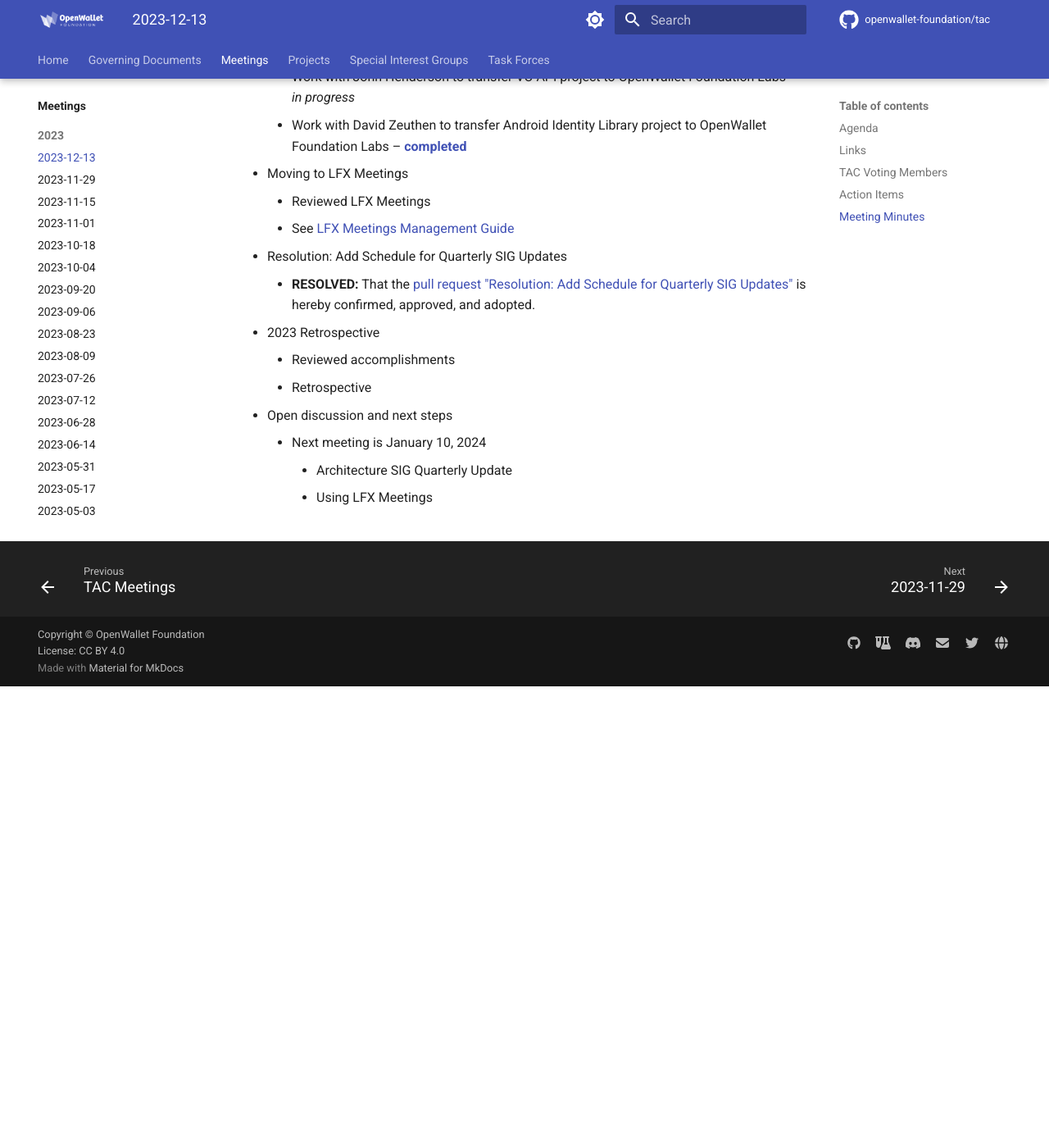
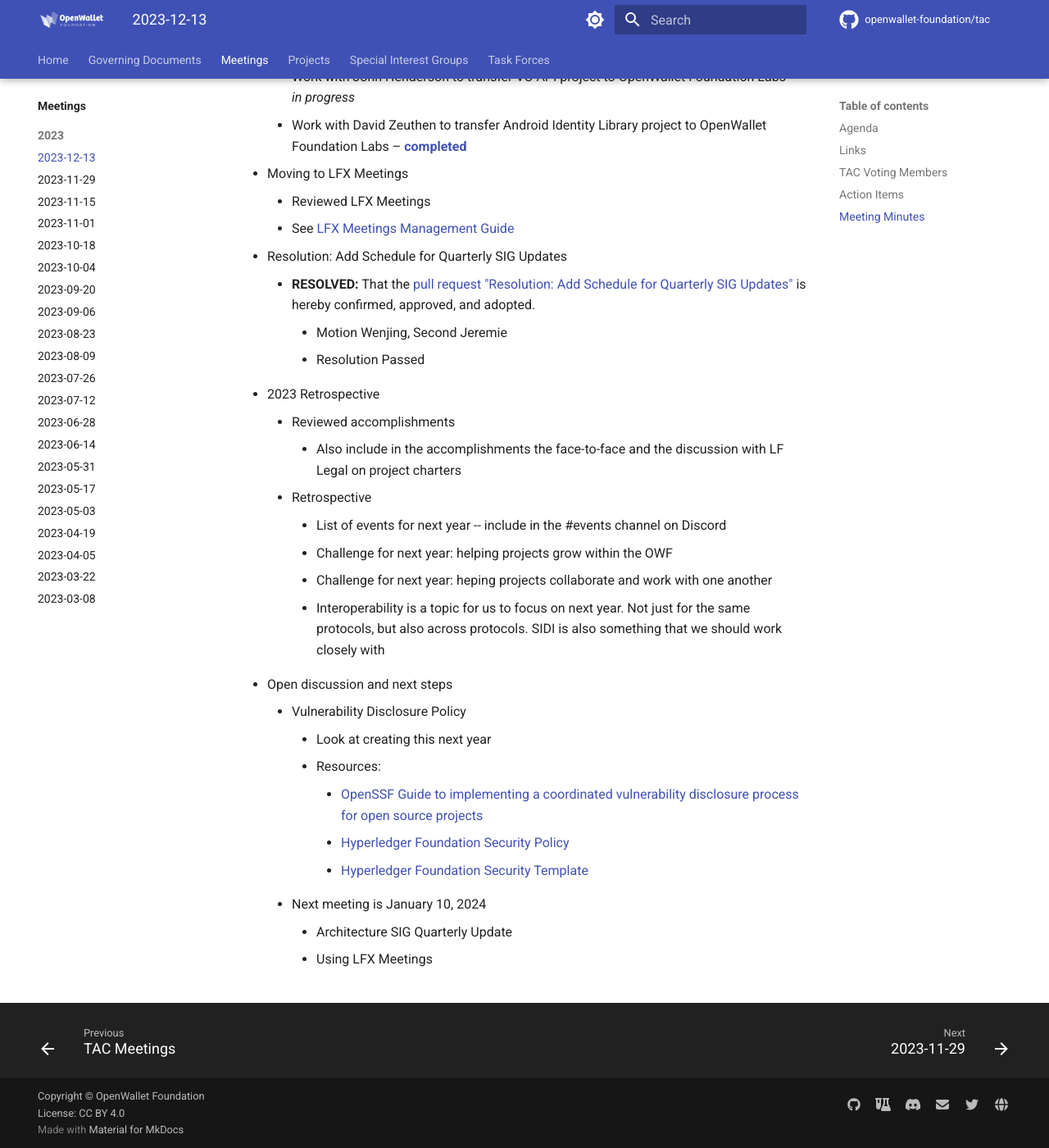
Before and after one commit to openwallet-foundation/tac, an MkDocs documentation site: the page built from docs/meetings/2023/2023-12-13.md, in a window 1280 px wide and 1400 px high, scrolled down 1914 px. Shown: the whole window at 82% size. Built offline with MkDocs 1.6.1 and Material for MkDocs 9.7.7, drawn with Linux system fonts in a browser that asks for light colours; comment, search, counter and statistics services are not loaded; before the commit the page ends 2751 px from its top, so only the background shows below that.

Commit message:
Add meeting minutes
Signed-off-by: Tracy Kuhrt <tracy.a.kuhrt@accenture.com>

```diff
--- a/docs/meetings/2023/2023-12-13.md
+++ b/docs/meetings/2023/2023-12-13.md
@@ -52,14 +52,28 @@
 - Moving to LFX Meetings
     - Reviewed LFX Meetings
     - See [LFX Meetings Management Guide](https://docs.google.com/presentation/d/1exabunCvbUTBcsGizOeIGZ4NlR5NrYowG6E1XgY9otU/edit?usp=sharing)
+
 - Resolution: Add Schedule for Quarterly SIG Updates
     - **RESOLVED:** That the [pull request "Resolution: Add Schedule for Quarterly SIG Updates"](https://github.com/openwallet-foundation/tac/pull/81) is hereby confirmed, approved, and adopted.
+        - Motion Wenjing, Second Jeremie
+        - Resolution Passed
 
 - 2023 Retrospective
     - Reviewed accomplishments
+        - Also include in the accomplishments the face-to-face and the discussion with LF Legal on project charters
     - Retrospective
+        - List of events for next year -- include in the #events channel on Discord
+        - Challenge for next year: helping projects grow within the OWF
+        - Challenge for next year: heping projects collaborate and work with one another
+        - Interoperability is a topic for us to focus on next year. Not just for the same protocols, but also across protocols. SIDI is also something that we should work closely with
 
 - Open discussion and next steps
+    - Vulnerability Disclosure Policy
+        - Look at creating this next year
+        - Resources:
+            - [OpenSSF Guide to implementing a coordinated vulnerability disclosure process for open source projects](https://github.com/ossf/oss-vulnerability-guide/blob/main/maintainer-guide.md#readme)
+            - [Hyperledger Foundation Security Policy](https://toc.hyperledger.org/governing-documents/security.html)
+            - [Hyperledger Foundation Security Template](https://toc.hyperledger.org/governing-documents/security-template.md)
     - Next meeting is January 10, 2024
         - Architecture SIG Quarterly Update
         - Using LFX Meetings
```
